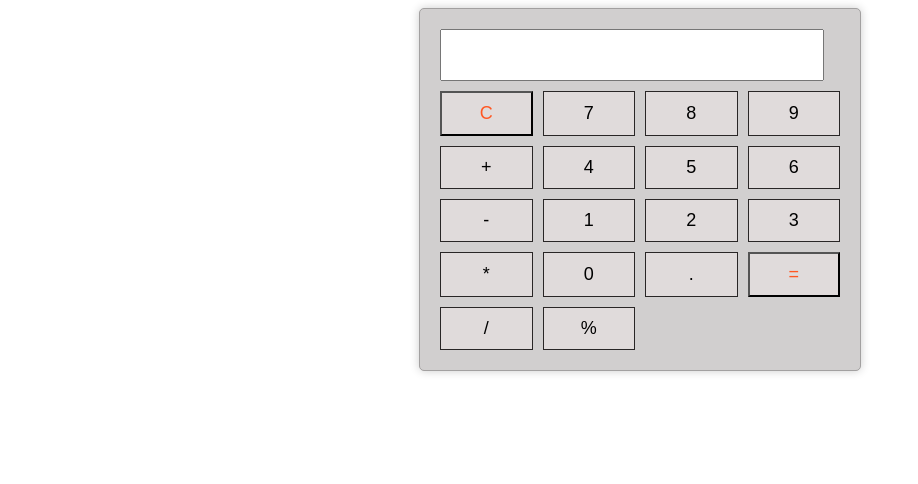
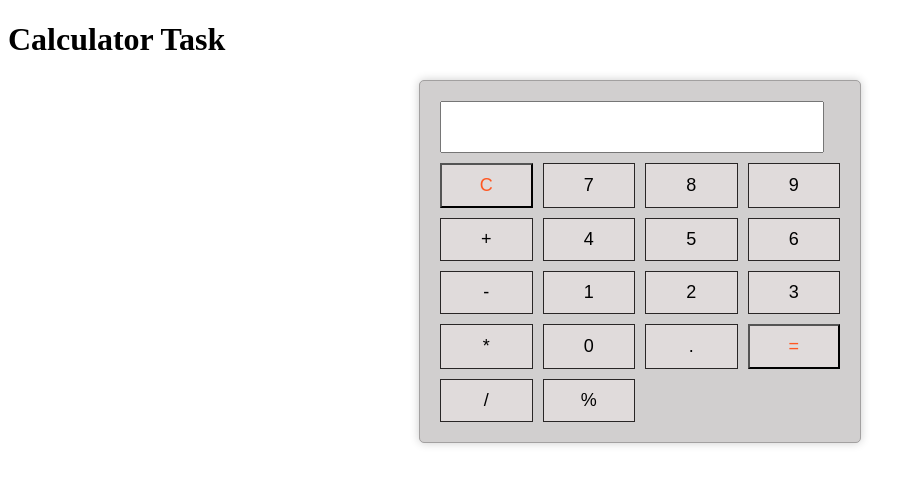
Before and after one commit to StalinSamuelRaja/Sep-28-calc, a plain HTML site: page index.html in a window 1280 px wide. Shown: the whole page, without its empty margins (0-918 px from the left). Drawn offline with Linux system fonts and the light colour scheme.

Commit message:
Add files via upload

```diff
--- a/index.html
+++ b/index.html
@@ -7,6 +7,7 @@
     <title>Calculator</title>
 </head>
 <body>
+    <h1>Calculator Task</h1>
     <div class="calculator">
         <input type="text" id="display" readonly>
         <div class="buttons">
```
